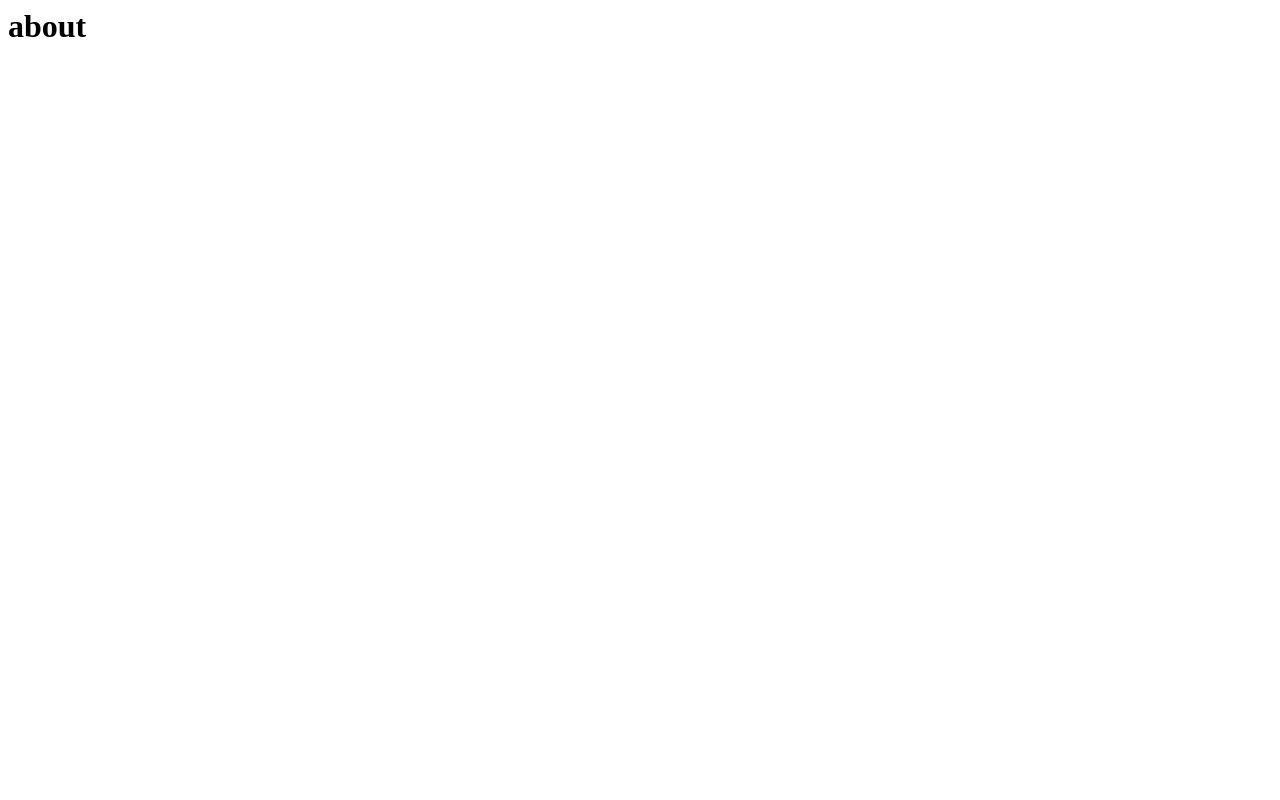
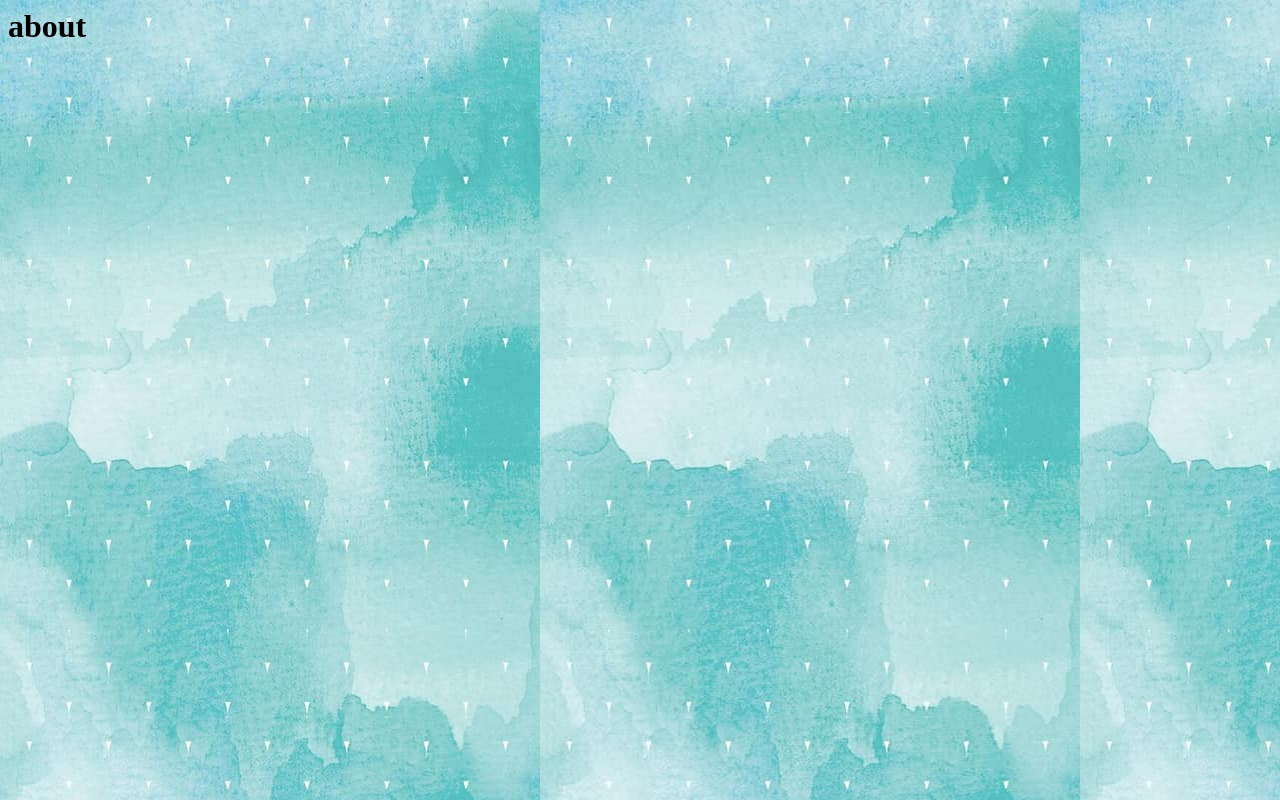
Before and after one commit to roroessam/scolarship, a plain HTML site: page about.html in a window 1280 px wide. Drawn offline with Linux system fonts and the light colour scheme.

Commit message:
Update stylesheet2.css

```diff
--- a/css/stylesheet2.css
+++ b/css/stylesheet2.css
@@ -1 +1,3 @@
-body{
+body{background-image:
+url("../images/n.jpg");
+}
```
